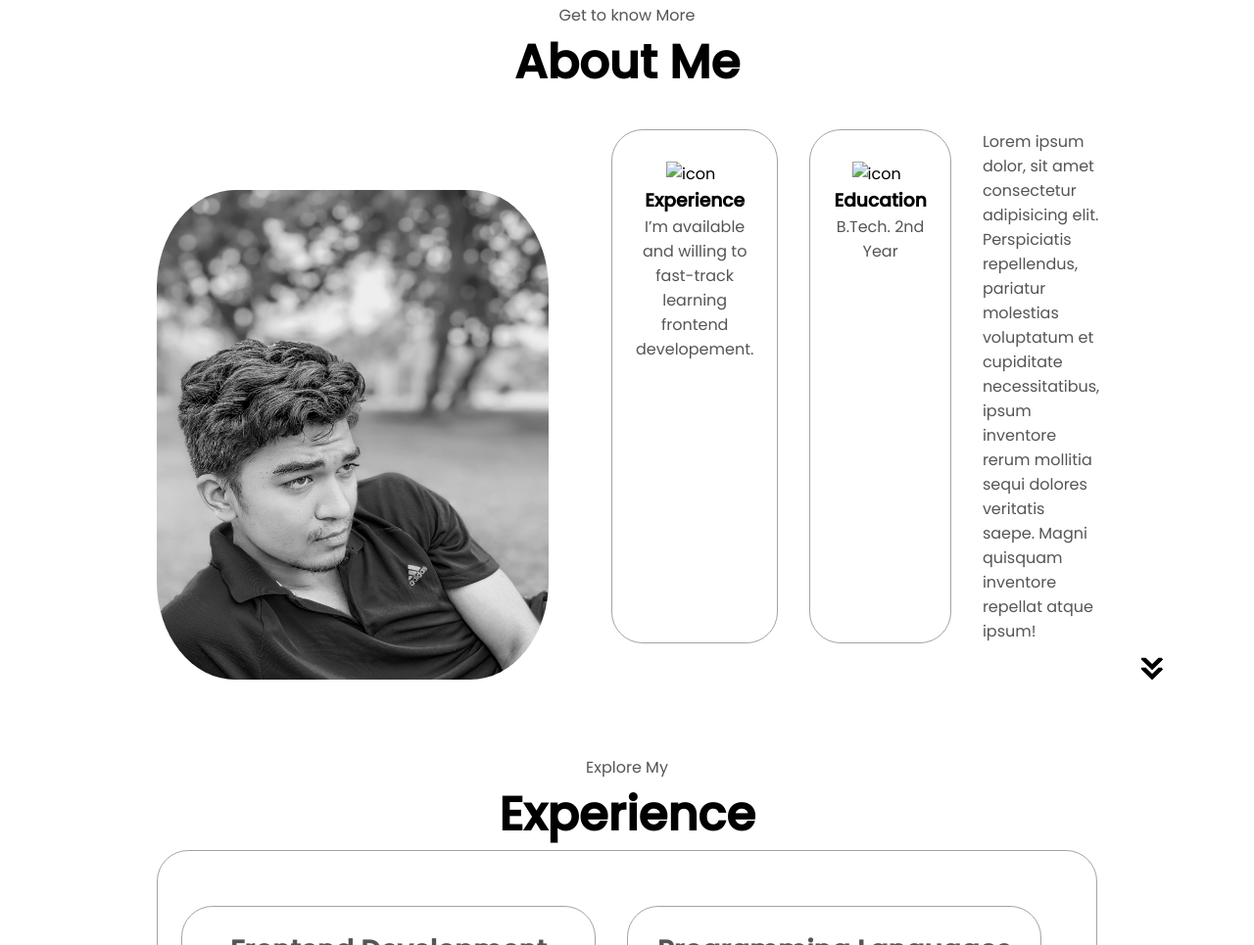
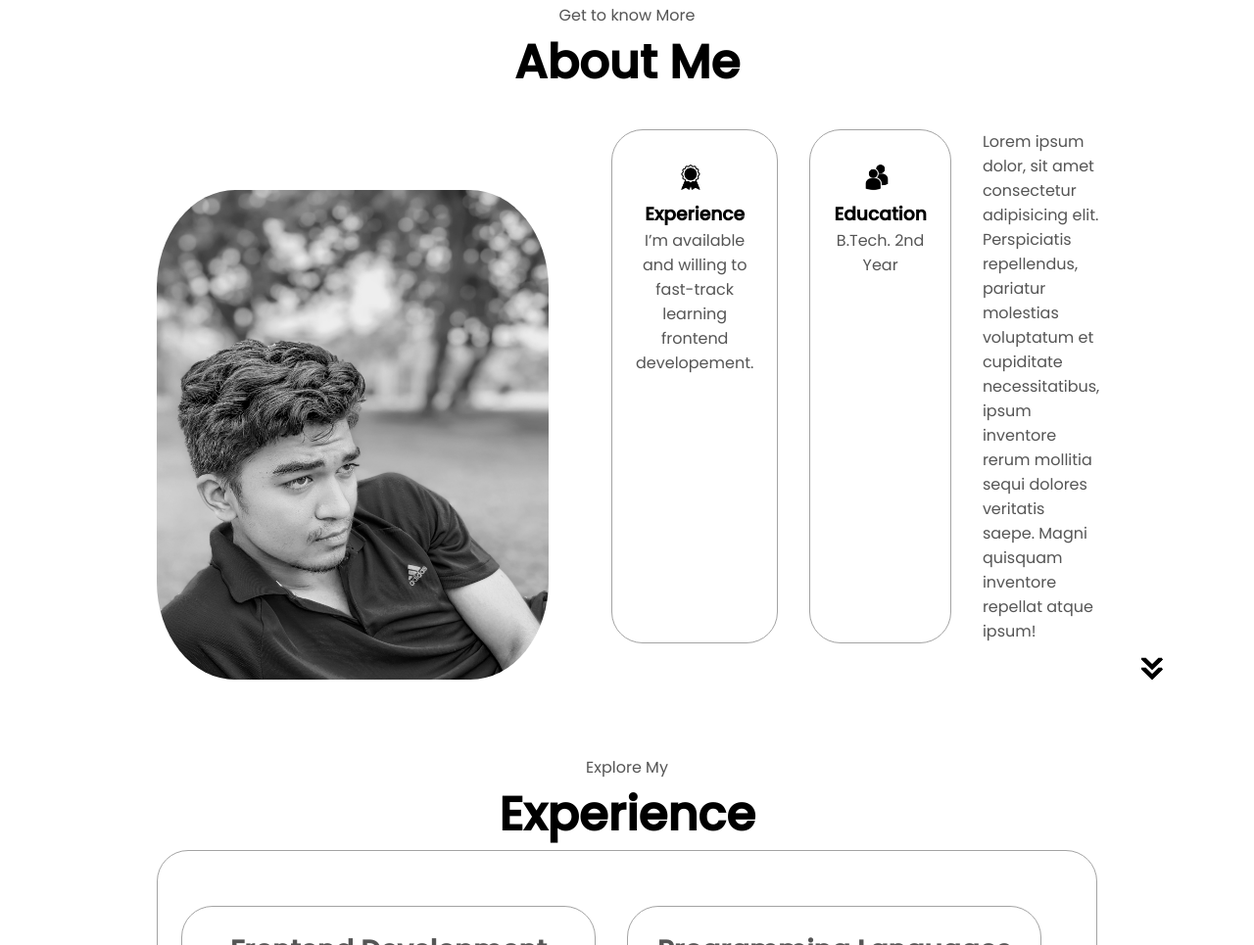
Before and after one commit to Ankithapa08/Portfolio, a plain HTML site: page index.html in a window 1280 px wide. Shown: the part 805-1770 px from the top of the page at 98% size. Drawn offline with Linux system fonts and the light colour scheme; the site is published under a folder, as on GitHub Pages, so addresses that start at the root find nothing.

Commit message:
Update index.html

```diff
--- a/index.html
+++ b/index.html
@@ -65,11 +65,11 @@
         </div>
         <div class="about-details-container"><div class="about-containers">
             <div class="details-container">
-                <img src="/photos/experience.png" alt="icon" class="icon"><h3>Experience</h3>
+                <img src="photos/experience.png" alt="icon" class="icon"><h3>Experience</h3>
                 <p>I’m available and willing to fast-track learning frontend developement.</p>
             </div>
         <div class="details-container">
-            <img src="/photos/education.png" alt="icon" class="icon">
+            <img src="photos/education.png" alt="icon" class="icon">
             <h3>Education</h3>
             <p>B.Tech. 2nd Year</p>
         </div>
```
